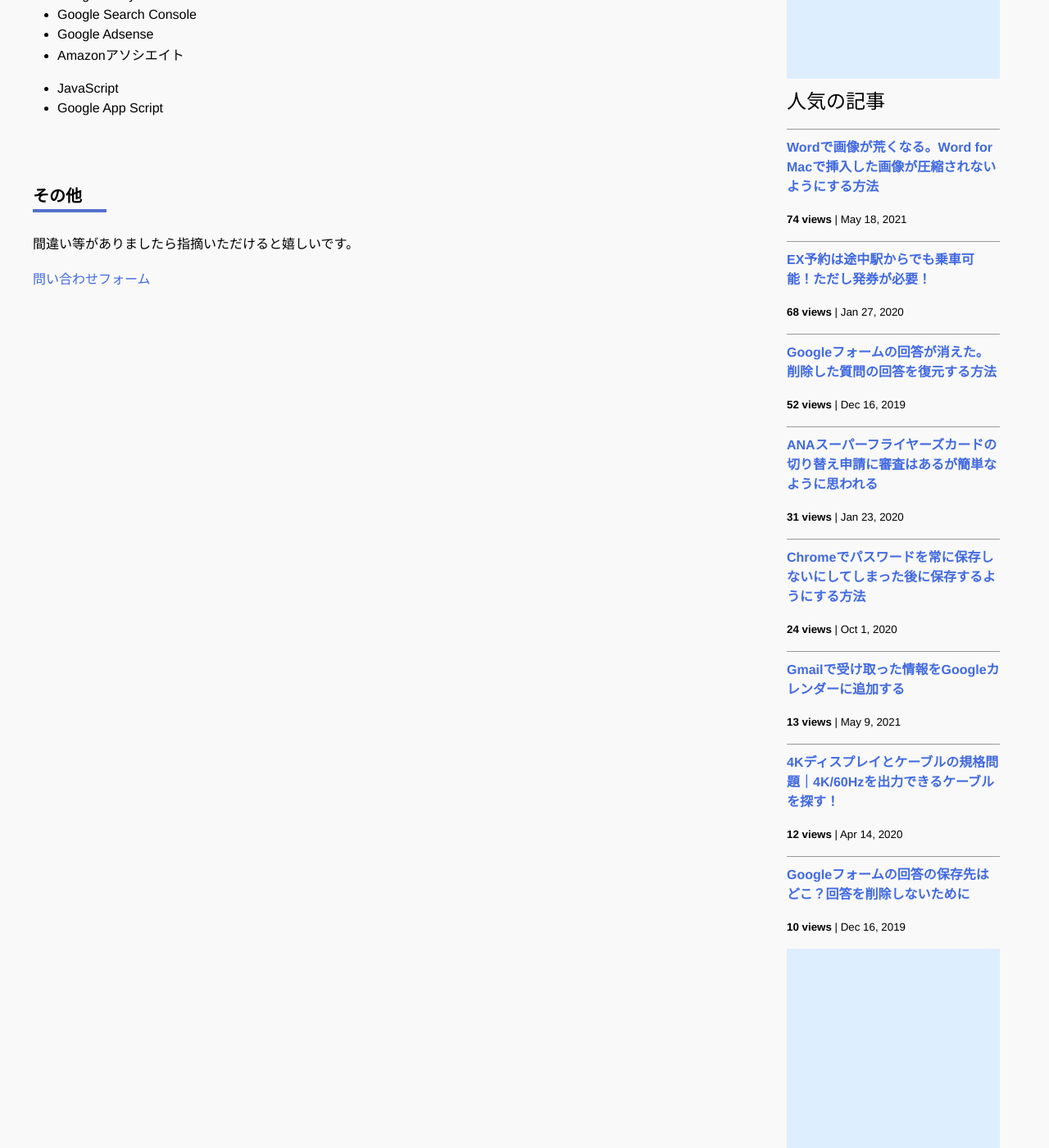
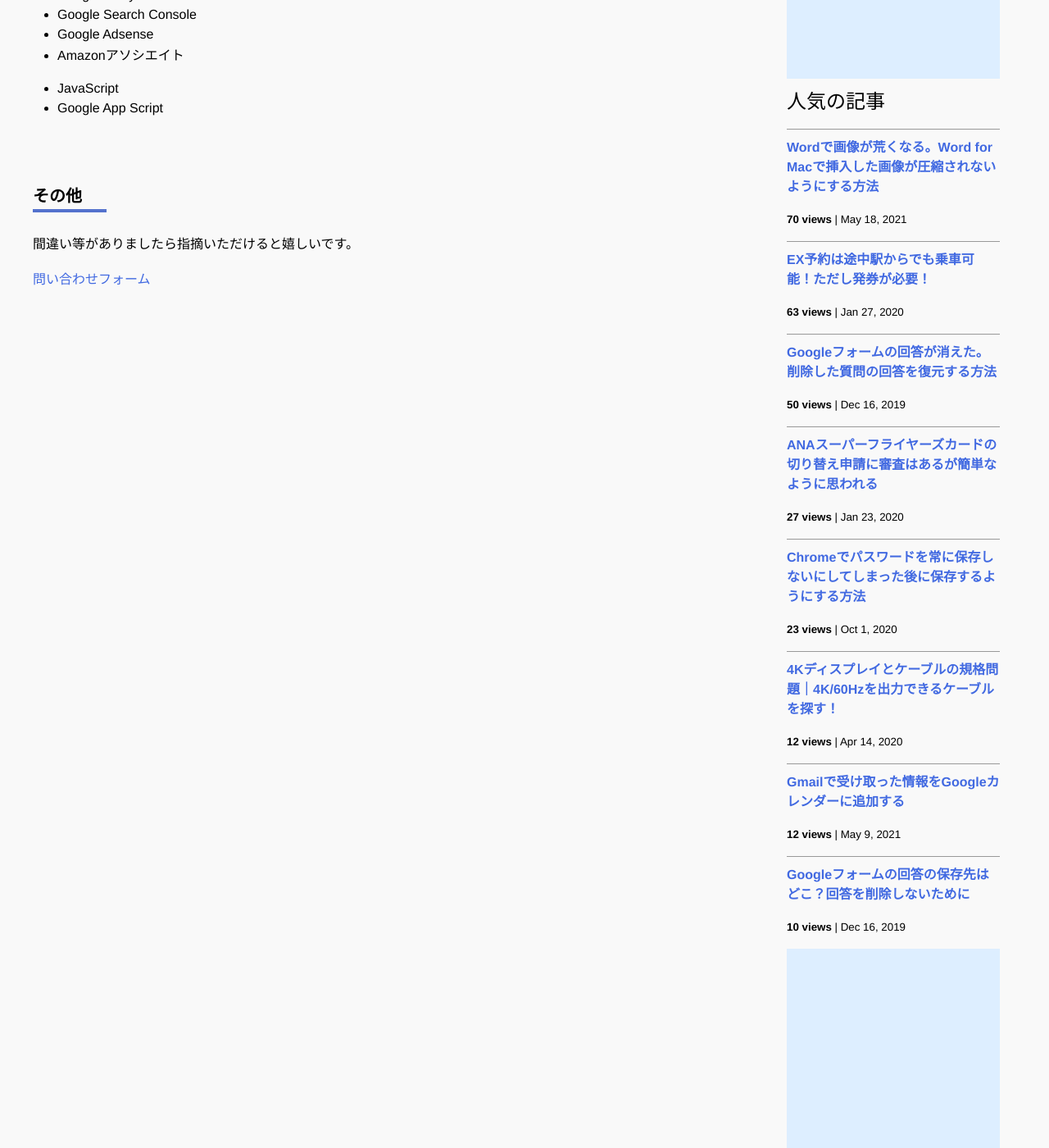
Before and after one commit to iwanaminami/shoyaiwaname, a Jekyll site: the page built from about.markdown, in a window 1280 px wide and 1400 px high, scrolled down 717 px. Shown: the whole window at 82% size. Built offline with Jekyll 4.4.1, drawn with Linux system fonts in a browser that asks for light colours; nearby versions of some CDN libraries; comment, search, counter and statistics services are not loaded.

Commit message:
chore(ga): update _data/popularposts.yml 20260215-0052

```diff
--- a/_data/popularposts.yml
+++ b/_data/popularposts.yml
@@ -1,17 +1,17 @@
 side:
-  - view: 74
+  - view: 70
     url: "/2021/05/18/image-compression-word.html"
-  - view: 68
+  - view: 63
     url: "/2020/01/27/ex-rideontheway.html"
-  - view: 52
+  - view: 50
     url: "/2019/12/16/restore-googleform.html"
-  - view: 31
+  - view: 27
     url: "/2020/01/23/sfc-judge.html"
-  - view: 24
+  - view: 23
     url: "/2020/10/01/googlepassword.html"
-  - view: 13
-    url: "/2021/05/09/gmailtocalendar.html"
   - view: 12
     url: "/2020/04/14/4kcable.html"
+  - view: 12
+    url: "/2021/05/09/gmailtocalendar.html"
   - view: 10
     url: "/2019/12/16/googleform-answers.html"
```
